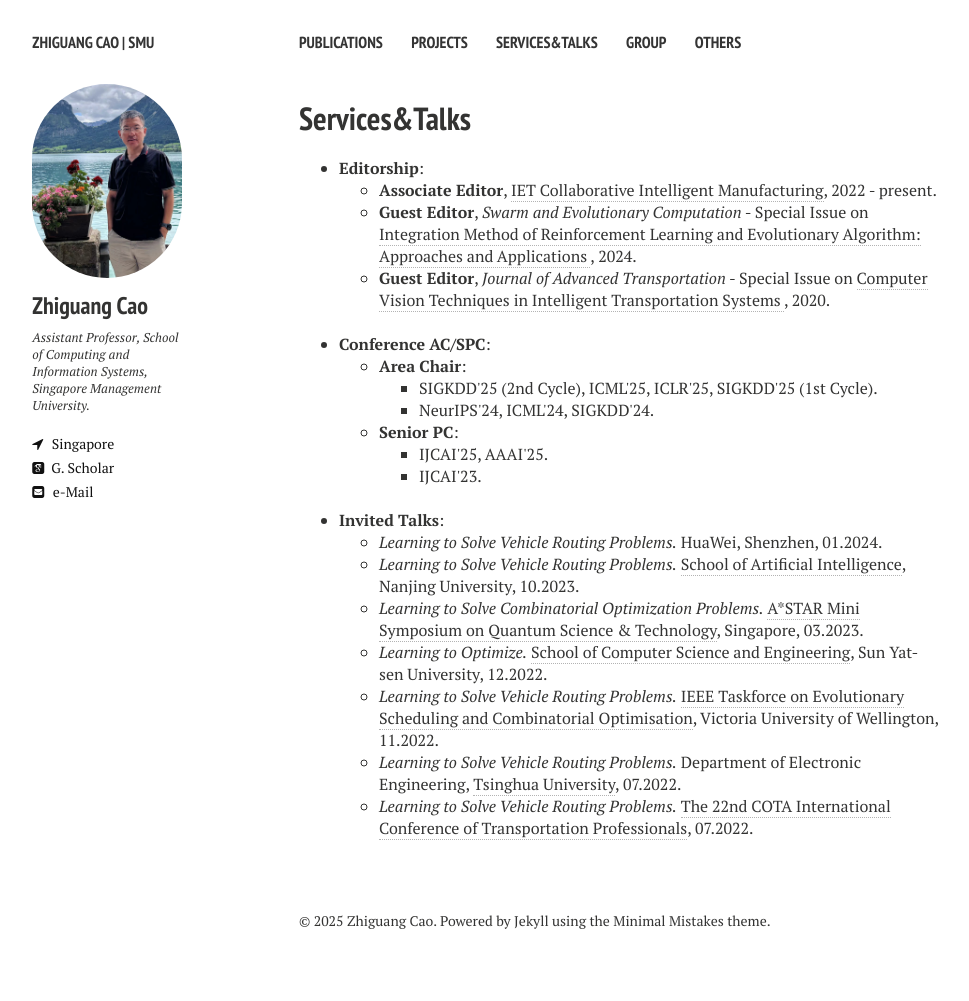
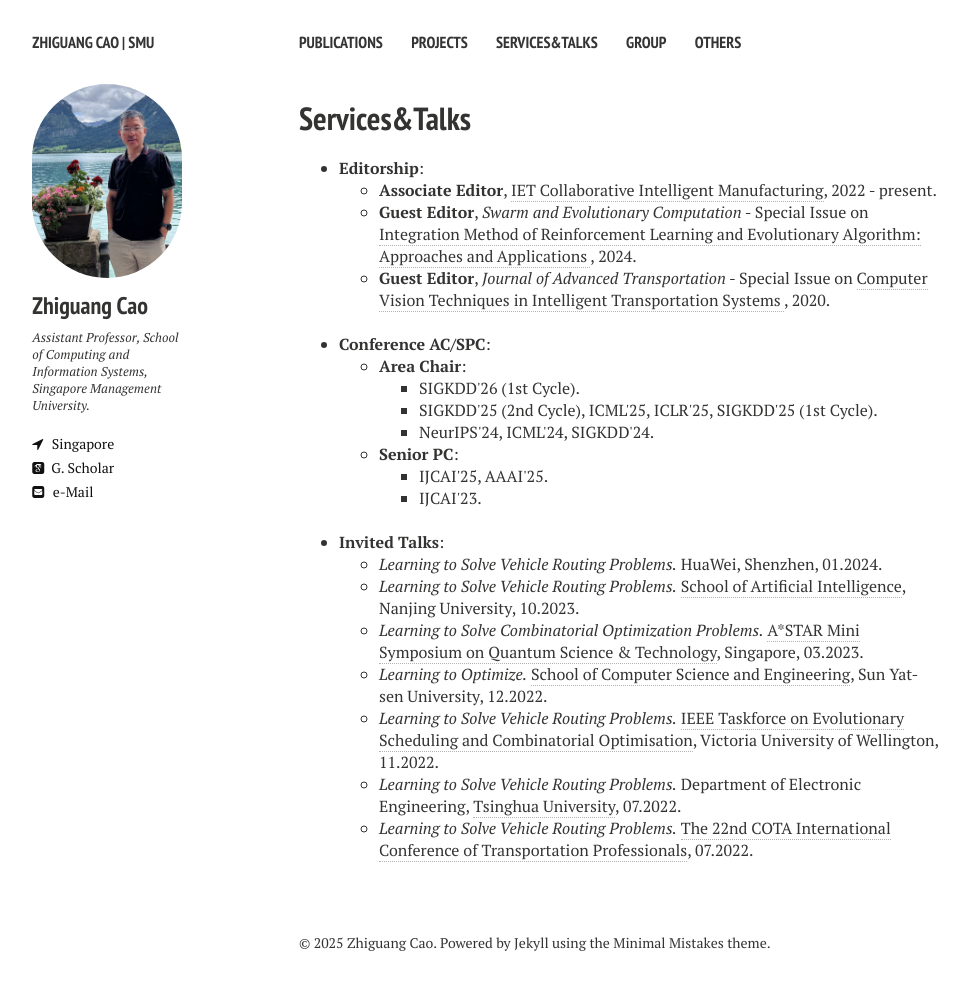
Before and after one commit to zhiguangcaosg/zhiguangcaosg.github.io, a Jekyll site: the page built from services&talks.md, in a window 1280 px wide. Shown: the whole page, without its empty margins (21-990 px from the left). Built offline with Jekyll 4.4.1, drawn with Linux system fonts in a browser that asks for light colours; nearby versions of some CDN libraries; before the commit the page ends 979 px from its top, so only the background shows below that.

Commit message:
Update services&talks.md

```diff
--- a/services&talks.md
+++ b/services&talks.md
@@ -29,6 +29,8 @@ comments: false
 	<ul>
 	<li> <b>Area Chair</b>:
 		<ul>
+		<li>  SIGKDD'26 (1st Cycle).
+	        </li>
 		<li>  SIGKDD'25 (2nd Cycle), ICML'25, ICLR'25, SIGKDD'25 (1st Cycle).
 	        </li>
 		<li>  NeurIPS'24, ICML'24, SIGKDD'24.
```
